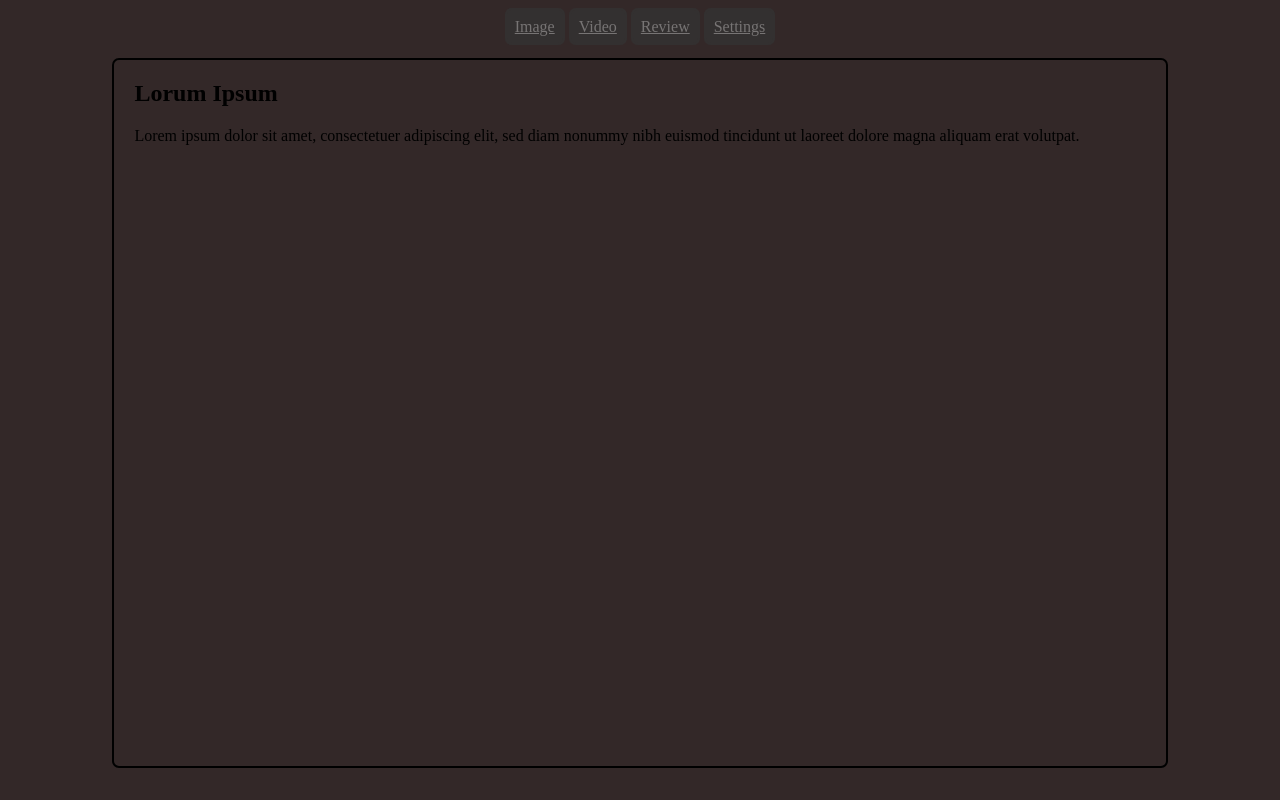
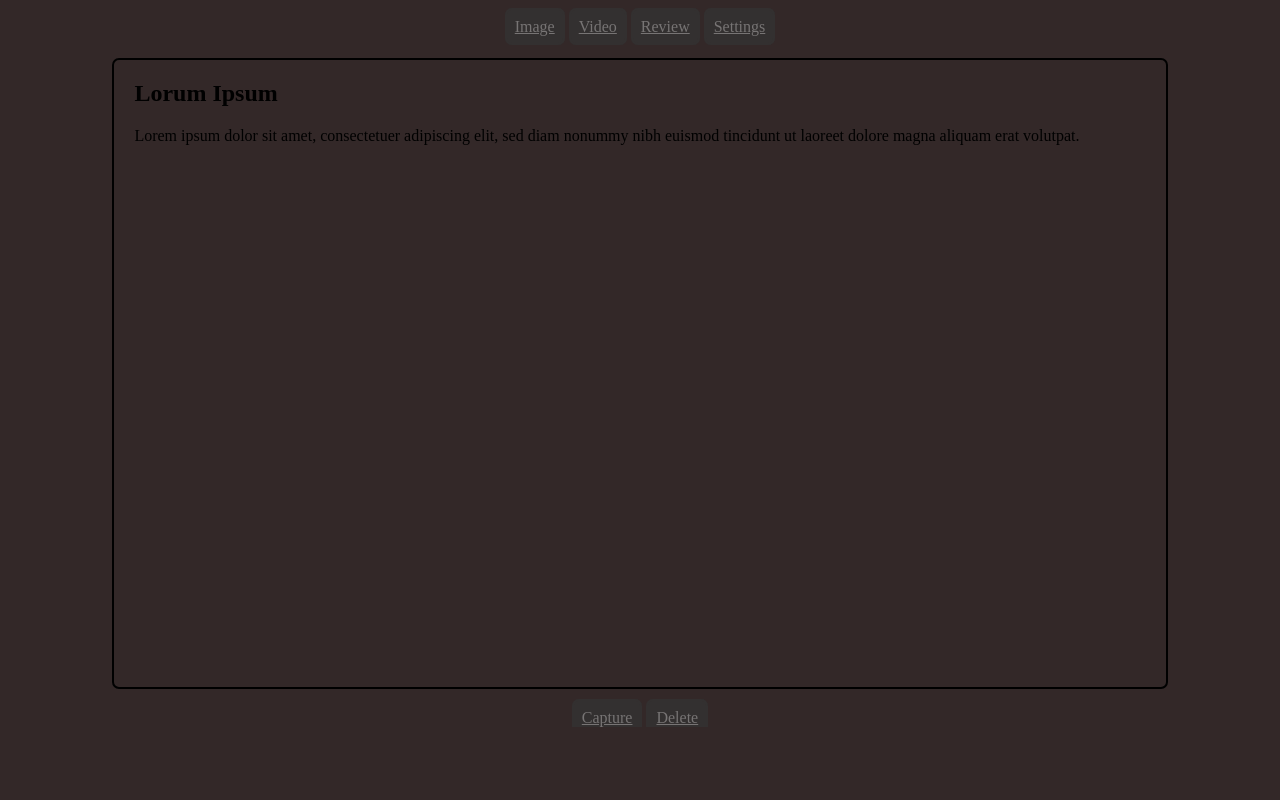
Before and after one commit to milligan22963/porkchop, a plain HTML site: page web/index.html in a window 1280 px wide. Drawn offline with Linux system fonts and the light colour scheme.

Commit message:
tweaking

```diff
--- a/web/css/afm.css
+++ b/web/css/afm.css
@@ -25,9 +25,10 @@
     border-radius: 7px;
     border-width: 2px;
     width: 80%;
-    height: 90%;
+    height: 80%;
     margin: auto;
     margin-top: 50px;
+    margin-bottom: 10px;
     padding: 0 20px;
 }
 
--- a/web/index.html
+++ b/web/index.html
@@ -1,21 +1,25 @@
 <html>
     <head>
         <link href="css/afm.css" rel="stylesheet" type="text/css"/>
-        <meta name="viewport" content="width=device-width, initial-scale=1">
+        <meta name="viewport" content="width=device-width, initial-scale=1.0">
     </head>
     <body>
         <div style="overflow:auto">
-            <div class="menu">
+            <nav class="menu">
               <a href="#">Image</a>
               <a href="#">Video</a>
               <a href="#">Review</a>
               <a href="#">Settings</a>
-            </div>
+            </nav>
 
             <div class="main">
               <h2>Lorum Ipsum</h2>
               <p>Lorem ipsum dolor sit amet, consectetuer adipiscing elit, sed diam nonummy nibh euismod tincidunt ut laoreet dolore magna aliquam erat volutpat.</p>
             </div>
-          </div>
+            <nav class="menu">
+                <a href="#">Capture</a>
+                <a href="#">Delete</a>
+              </nav>
+            </div>
         </body>
 </html>
```
